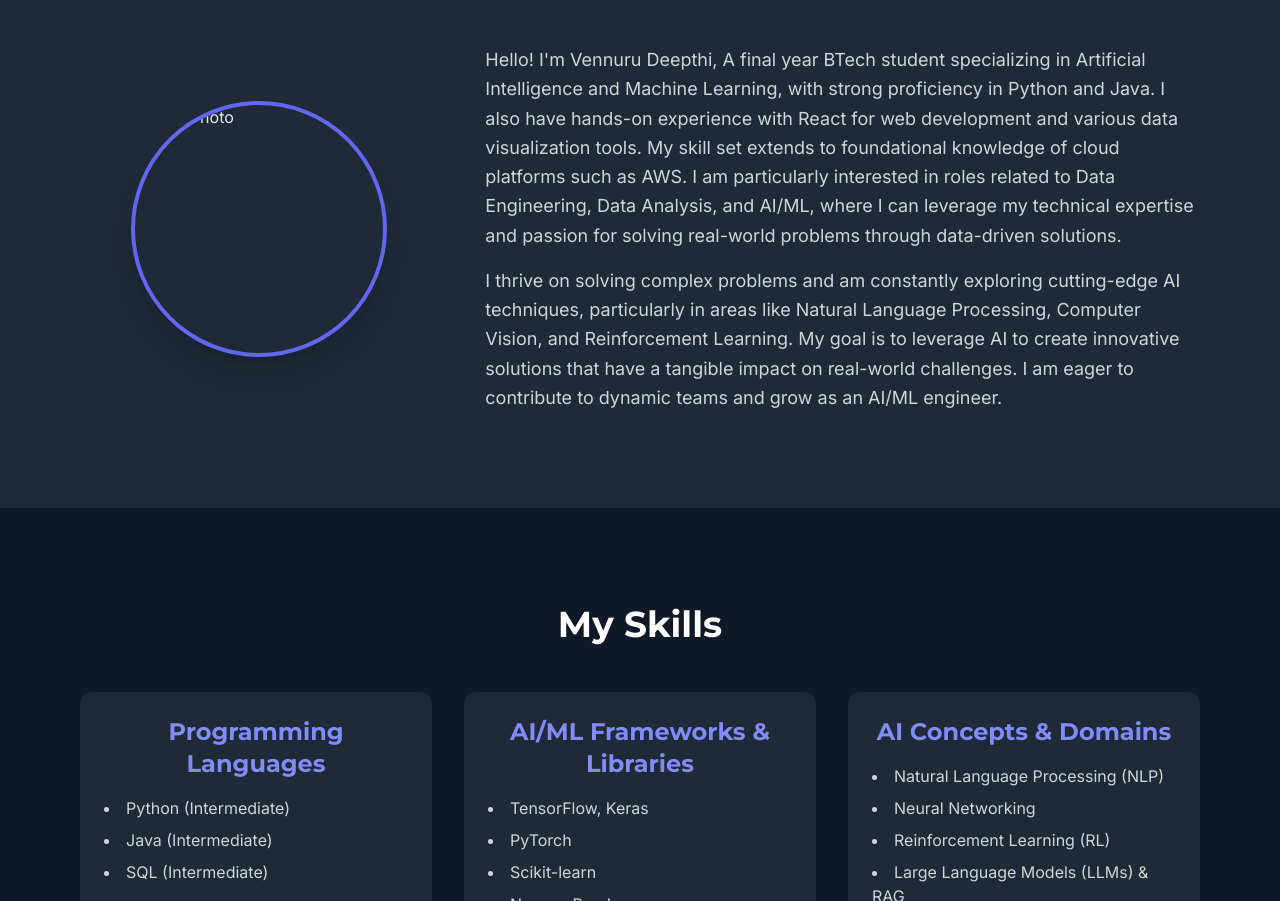
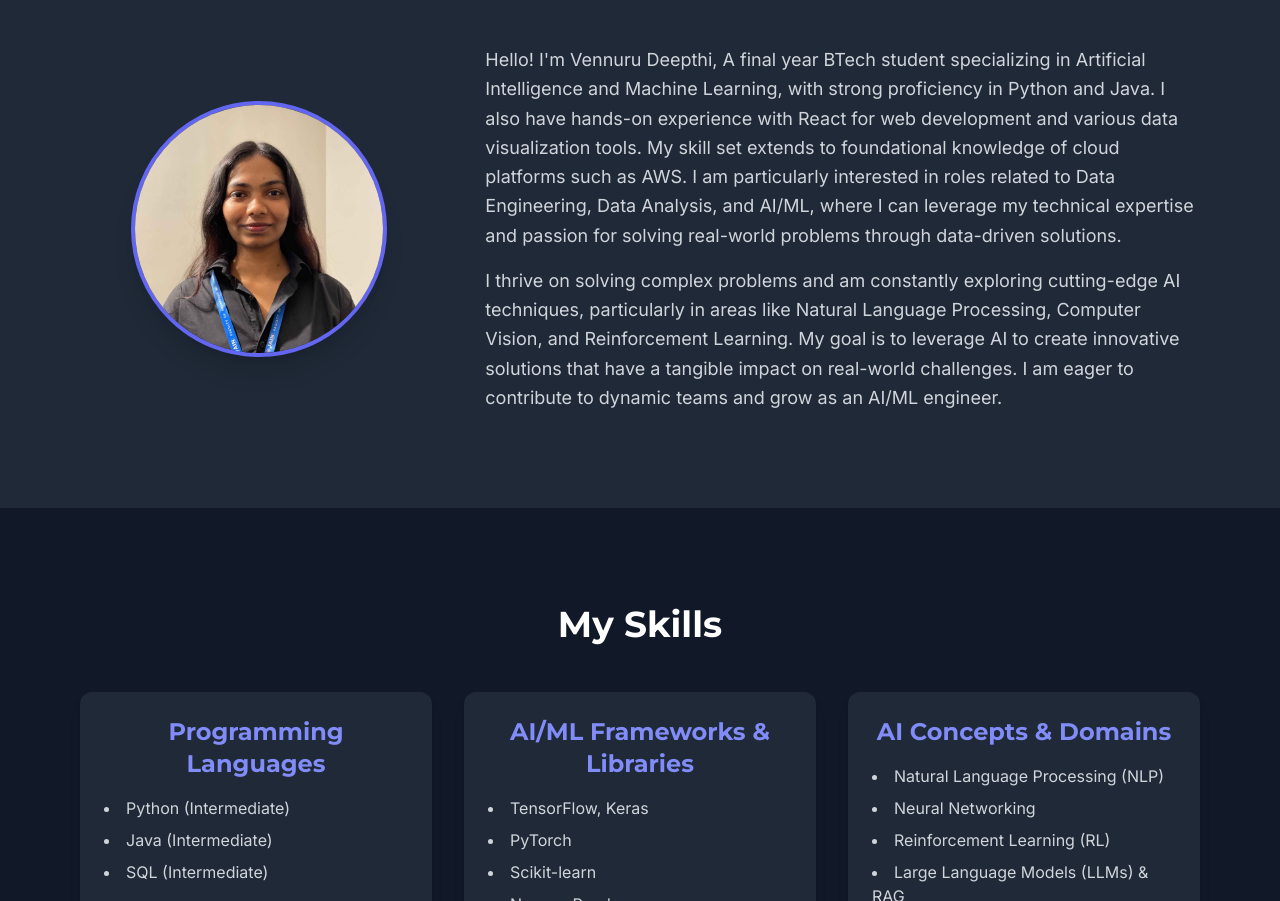
Before and after one commit to deepthivennuru/Deepthi_portfolio.github.io, a plain HTML site: page index.html in a window 1280 px wide. Shown: the part 939-1840 px from the top of the page. Drawn offline with nearby package versions, Linux system fonts and the light colour scheme.

Commit message:
Add images and update image paths

```diff
--- a/index.html
+++ b/index.html
@@ -124,7 +124,7 @@
             <h2 class="text-4xl font-bold text-white mb-12 text-center scroll-reveal">About Me</h2>
             <div class="flex flex-col md:flex-row items-center gap-12">
                 <div class="md:w-1/3 flex justify-center scroll-reveal">
-                    <img src="D:\certificates\IMG_4330_11zon.jpg" alt="Your Photo" class="rounded-full shadow-xl border-4 border-indigo-500 w-48 h-48 md:w-64 md:h-64 object-cover">
+                    <img src="images/myphoto.jpg" alt="Your Photo" class="rounded-full shadow-xl border-4 border-indigo-500 w-48 h-48 md:w-64 md:h-64 object-cover">
                 </div>
                 <div class="md:w-2/3 scroll-reveal">
                     <p class="text-lg leading-relaxed text-gray-300 mb-4">
```
Also changed, not shown: images/myphoto.jpg (added).
